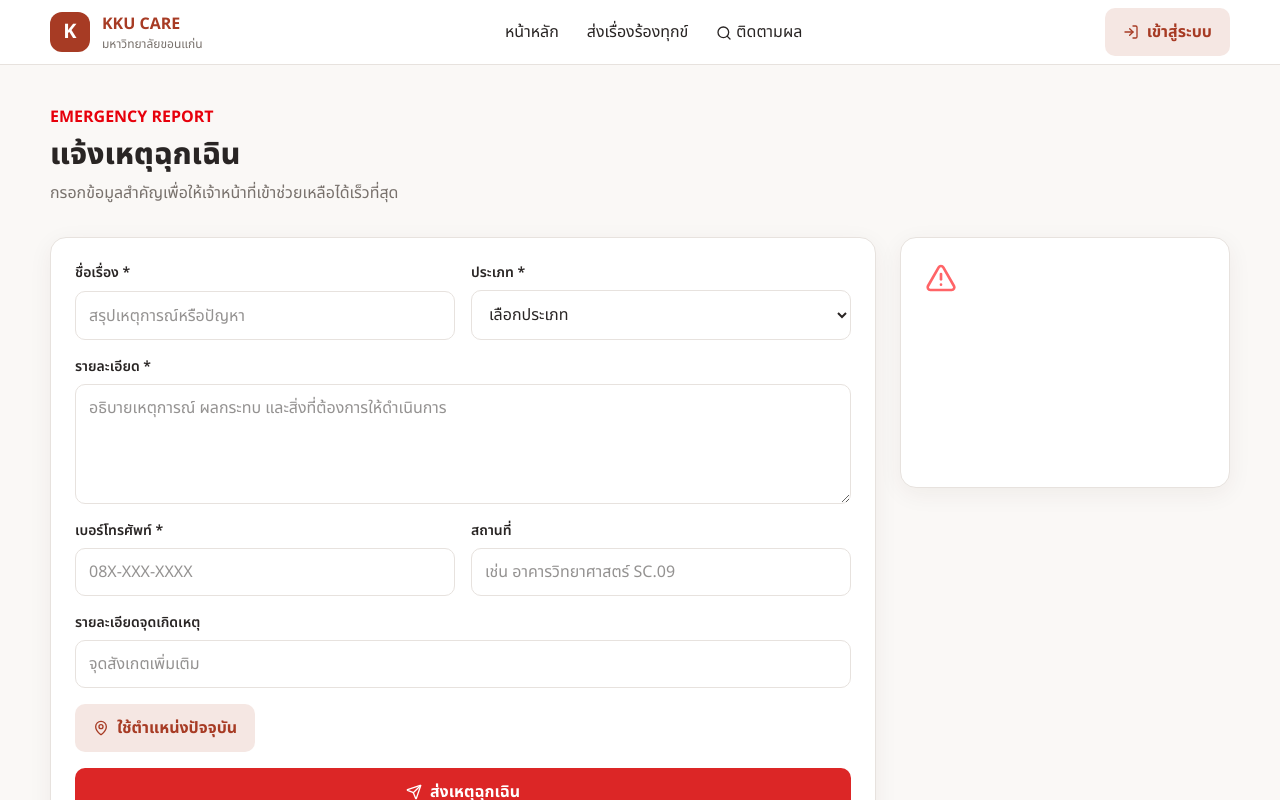
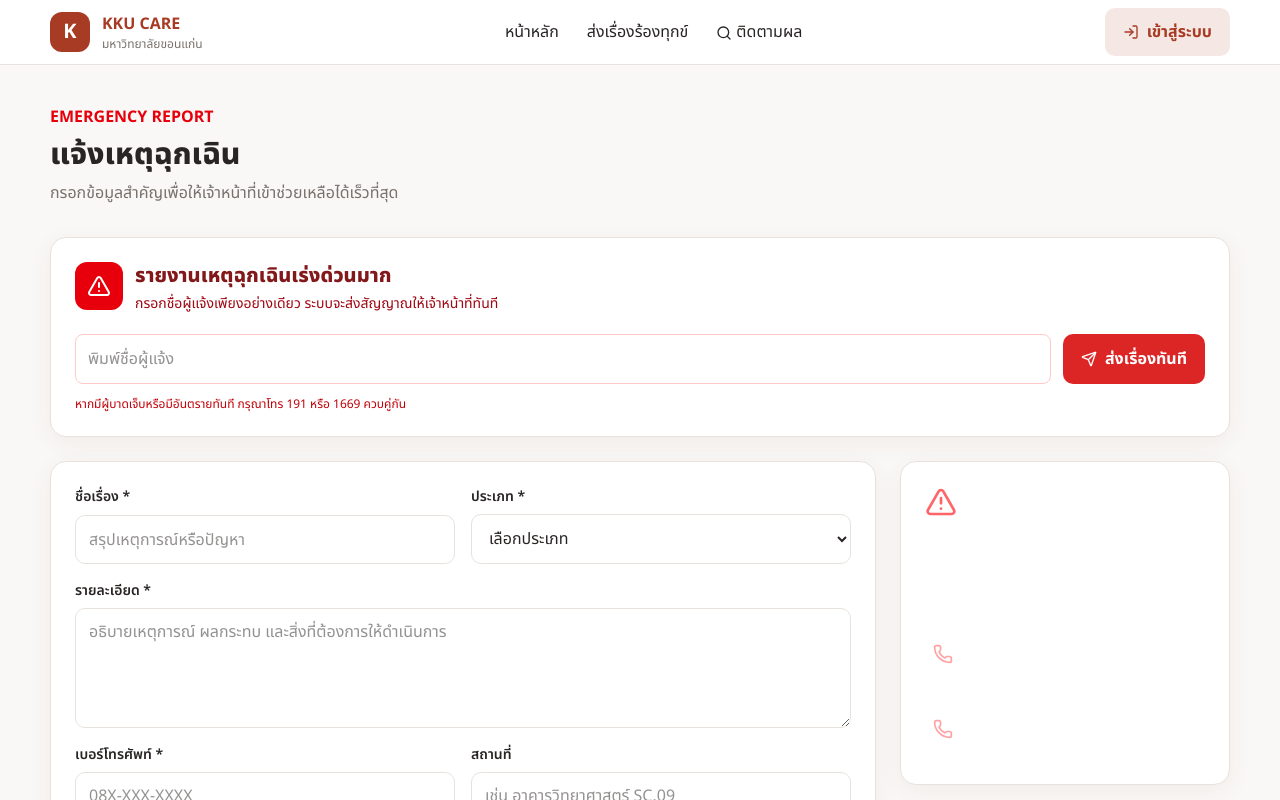
Before and after one commit to Thanachatk/KKU_Care, a Next.js app: page /emergency in a window 1280 px wide. Shown: the top 800 px of the page. Built offline with nearby package versions, Linux system fonts and the light colour scheme.

Commit message:
Update 1.0 add Email login,fix tol bug

```diff
--- /dev/null
+++ b/app/api/emergency/quick/route.ts
@@ -0,0 +1,30 @@
+import { NextResponse } from "next/server";
+import { z } from "zod";
+import { createClient } from "@/lib/supabase/server";
+
+const quickEmergencySchema = z.object({ name: z.string().trim().min(2, "กรุณาระบุชื่อผู้แจ้ง").max(120, "ชื่อยาวเกินไป") });
+
+export async function POST(request: Request) {
+  try {
+    const input = quickEmergencySchema.safeParse(await request.json());
+    if (!input.success) return NextResponse.json({ error: input.error.issues[0]?.message ?? "ข้อมูลไม่ถูกต้อง" }, { status: 400 });
+    const supabase = await createClient();
+    const { data: { user } } = await supabase.auth.getUser();
+    const { data, error } = await supabase.rpc("create_case", {
+      p_reporter_id: user?.id ?? null,
+      p_case_kind: "emergency",
+      p_title: `รายงานเหตุฉุกเฉินเร่งด่วนจาก ${input.data.name}`,
+      p_category: "ฉุกเฉินเร่งด่วน",
+      p_description: `ผู้แจ้ง: ${input.data.name} — รายงานเหตุฉุกเฉินเร่งด่วนผ่านแบบฟอร์มด่วน กรุณาติดต่อกลับและตรวจสอบพื้นที่โดยเร็วที่สุด`,
+      p_phone: "ไม่ระบุ",
+      p_location_name: null,
+      p_location_detail: null,
+      p_latitude: null,
+      p_longitude: null,
+    });
+    if (error) throw error;
+    return NextResponse.json({ tracking_code: data });
+  } catch (error) {
+    return NextResponse.json({ error: error instanceof Error ? error.message : "เกิดข้อผิดพลาดจากระบบ" }, { status: 500 });
+  }
+}
--- a/app/emergency/page.tsx
+++ b/app/emergency/page.tsx
@@ -1,2 +1,2 @@
-import { CaseForm } from "@/components/case-form"; import { AlertTriangle, Phone } from "lucide-react";
-export default function Emergency(){return <main className="container py-10"><div className="mb-8"><p className="font-bold text-red-600">EMERGENCY REPORT</p><h1 className="mt-2 text-3xl font-extrabold">แจ้งเหตุฉุกเฉิน</h1><p className="mt-2 text-[#78716C]">กรอกข้อมูลสำคัญเพื่อให้เจ้าหน้าที่เข้าช่วยเหลือได้เร็วที่สุด</p></div><div className="grid gap-6 lg:grid-cols-[1fr_330px]"><CaseForm kind="emergency"/><aside className="card h-fit bg-[#292524] p-6 text-white"><AlertTriangle className="mb-3 h-8 w-8 text-red-400"/><h2 className="text-xl font-bold">เหตุเร่งด่วนมาก?</h2><p className="mt-2 text-sm text-white/70">กรุณาโทรติดต่อหน่วยงานโดยตรงทันที</p><a href="tel:191" className="mt-5 flex items-center gap-3 border-t border-white/15 pt-4"><Phone/>191 ตำรวจ</a><a href="tel:1669" className="mt-4 flex items-center gap-3"><Phone/>1669 การแพทย์ฉุกเฉิน</a></aside></div></main>}
+import { CaseForm } from "@/components/case-form"; import { QuickEmergencyForm } from "@/components/quick-emergency-form"; import { AlertTriangle, Phone } from "lucide-react";
+export default function Emergency(){return <main className="container py-10"><div className="mb-8"><p className="font-bold text-red-600">EMERGENCY REPORT</p><h1 className="mt-2 text-3xl font-extrabold">แจ้งเหตุฉุกเฉิน</h1><p className="mt-2 text-[#78716C]">กรอกข้อมูลสำคัญเพื่อให้เจ้าหน้าที่เข้าช่วยเหลือได้เร็วที่สุด</p></div><div className="mb-6"><QuickEmergencyForm /></div><div className="grid gap-6 lg:grid-cols-[1fr_330px]"><CaseForm kind="emergency"/><aside className="card h-fit bg-[#292524] p-6 text-white"><AlertTriangle className="mb-3 h-8 w-8 text-red-400"/><h2 className="text-xl font-bold text-white">เหตุเร่งด่วนมาก?</h2><p className="mt-2 text-sm text-white/70">กรุณาโทรติดต่อหน่วยงานโดยตรงทันที</p><div className="mt-5 grid gap-3 border-t border-white/15 pt-4"><a href="tel:191" className="flex items-center gap-3 rounded-lg p-2 text-white hover:bg-white/10"><Phone className="h-5 w-5 shrink-0 text-red-300"/><span><strong className="block text-lg leading-tight text-white">191</strong><small className="text-white/75">ตำรวจ</small></span></a><a href="tel:1669" className="flex items-center gap-3 rounded-lg p-2 text-white hover:bg-white/10"><Phone className="h-5 w-5 shrink-0 text-red-300"/><span><strong className="block text-lg leading-tight text-white">1669</strong><small className="text-white/75">การแพทย์ฉุกเฉิน</small></span></a></div></aside></div></main>}
--- a/app/forgot-password/actions.ts
+++ b/app/forgot-password/actions.ts
@@ -1,2 +1,2 @@
-"use server"; import { redirect } from "next/navigation"; import { createClient } from "@/lib/supabase/server";
-export async function reset(formData:FormData){const supabase=await createClient();await supabase.auth.resetPasswordForEmail(String(formData.get("email")),{redirectTo:`${process.env.NEXT_PUBLIC_SITE_URL}/reset-password`});redirect("/login?reset=1");}
+"use server"; import { redirect } from "next/navigation"; import { createClient } from "@/lib/supabase/server"; import { isKkuMail } from "@/lib/auth/email-policy";
+export async function reset(formData:FormData){const email=String(formData.get("email")).trim().toLowerCase();if(!isKkuMail(email))redirect(`/forgot-password?error=${encodeURIComponent("กรุณาใช้ KKU Mail (@kkumail.com) เท่านั้น")}`);const supabase=await createClient();await supabase.auth.resetPasswordForEmail(email,{redirectTo:`${process.env.NEXT_PUBLIC_SITE_URL}/reset-password`});redirect("/login?reset=1");}
--- a/app/forgot-password/page.tsx
+++ b/app/forgot-password/page.tsx
@@ -1,2 +1,2 @@
 import Link from "next/link"; import { reset } from "./actions";
-export default function ForgotPassword(){return <main className="container grid min-h-[calc(100vh-64px)] place-items-center py-10"><form action={reset} className="card w-full max-w-md p-7"><h1 className="text-2xl font-extrabold">ลืมรหัสผ่าน</h1><p className="mb-6 mt-2 text-[#78716C]">เราจะส่งลิงก์สำหรับตั้งรหัสผ่านใหม่ไปยังอีเมลของคุณ</p><div className="field"><label htmlFor="email">อีเมล</label><input id="email" name="email" type="email" required/></div><button className="btn btn-primary w-full">ส่งลิงก์รีเซ็ต</button><Link className="mt-5 block text-center text-sm text-[#A73B24]" href="/login">กลับเข้าสู่ระบบ</Link></form></main>}
+export default async function ForgotPassword({searchParams}:{searchParams:Promise<{error?:string}>}){const {error}=await searchParams;return <main className="container grid min-h-[calc(100vh-64px)] place-items-center py-10"><form action={reset} className="card w-full max-w-md p-7"><h1 className="text-2xl font-extrabold">ลืมรหัสผ่าน</h1><p className="mb-2 mt-2 text-[#78716C]">ใช้ KKU Mail เพื่อรับลิงก์ตั้งรหัสผ่านใหม่</p><p className="mb-6 text-sm font-semibold text-[#A73B24]">เฉพาะอีเมล @kkumail.com</p>{error&&<p role="alert" className="mb-4 rounded-lg bg-red-50 p-3 text-sm text-red-700">{error}</p>}<div className="field"><label htmlFor="email">อีเมล KKU Mail</label><input id="email" name="email" type="email" placeholder="ชื่อผู้ใช้@kkumail.com" required/></div><button className="btn btn-primary w-full">ส่งลิงก์รีเซ็ต</button><Link className="mt-5 block text-center text-sm text-[#A73B24]" href="/login">กลับเข้าสู่ระบบ</Link></form></main>}
--- a/app/login/actions.ts
+++ b/app/login/actions.ts
@@ -1,2 +1,2 @@
-"use server"; import { redirect } from "next/navigation"; import { createClient } from "@/lib/supabase/server";
-export async function login(formData:FormData){const supabase=await createClient();const {error}=await supabase.auth.signInWithPassword({email:String(formData.get("email")),password:String(formData.get("password"))});if(error)redirect(`/login?error=${encodeURIComponent(error.message)}`);redirect("/");}
+"use server"; import { redirect } from "next/navigation"; import { createClient } from "@/lib/supabase/server"; import { isKkuMail } from "@/lib/auth/email-policy";
+export async function login(formData:FormData){const email=String(formData.get("email")).trim().toLowerCase();if(!isKkuMail(email))redirect(`/login?error=${encodeURIComponent("กรุณาใช้อีเมล KKU Mail (@kkumail.com) เท่านั้น")}`);const supabase=await createClient();const {error}=await supabase.auth.signInWithPassword({email,password:String(formData.get("password"))});if(error)redirect(`/login?error=${encodeURIComponent("อีเมลหรือรหัสผ่านไม่ถูกต้อง")}`);redirect("/");}
--- a/app/login/page.tsx
+++ b/app/login/page.tsx
@@ -1,2 +1,2 @@
 import Link from "next/link"; import { login } from "./actions";
-export default function Login(){return <main className="container grid min-h-[calc(100vh-64px)] place-items-center py-10"><form action={login} className="card w-full max-w-md p-7"><h1 className="text-2xl font-extrabold">เข้าสู่ระบบ KKU CARE</h1><p className="mb-6 mt-2 text-[#78716C]">สำหรับนักศึกษา บุคลากร และเจ้าหน้าที่</p><div className="field"><label htmlFor="email">อีเมล</label><input id="email" name="email" type="email" required/></div><div className="field"><label htmlFor="password">รหัสผ่าน</label><input id="password" name="password" type="password" required/></div><button className="btn btn-primary w-full">เข้าสู่ระบบ</button><div className="mt-5 flex justify-between text-sm"><Link className="text-[#A73B24]" href="/forgot-password">ลืมรหัสผ่าน</Link><Link className="text-[#A73B24]" href="/register">สมัครสมาชิก</Link></div></form></main>}
+export default async function Login({searchParams}:{searchParams:Promise<{error?:string}>}){const {error}=await searchParams;return <main className="container grid min-h-[calc(100vh-64px)] place-items-center py-10"><form action={login} className="card w-full max-w-md p-7"><h1 className="text-2xl font-extrabold">เข้าสู่ระบบ KKU CARE</h1><p className="mb-2 mt-2 text-[#78716C]">สำหรับนักศึกษา บุคลากร และเจ้าหน้าที่ KKU Mail เท่านั้น</p><p className="mb-6 text-sm font-semibold text-[#A73B24]">ต้องใช้อีเมลลงท้ายด้วย @kkumail.com</p>{error&&<p role="alert" className="mb-4 rounded-lg bg-red-50 p-3 text-sm text-red-700">{error}</p>}<div className="field"><label htmlFor="email">อีเมล KKU Mail</label><input id="email" name="email" type="email" placeholder="ชื่อผู้ใช้@kkumail.com" required/></div><div className="field"><label htmlFor="password">รหัสผ่าน</label><input id="password" name="password" type="password" required/></div><button className="btn btn-primary w-full">เข้าสู่ระบบ</button><div className="mt-5 flex justify-between text-sm"><Link className="text-[#A73B24]" href="/forgot-password">ลืมรหัสผ่าน</Link><Link className="text-[#A73B24]" href="/register">สมัครสมาชิก</Link></div></form></main>}
--- a/app/register/actions.ts
+++ b/app/register/actions.ts
@@ -1,2 +1,2 @@
-"use server"; import { redirect } from "next/navigation"; import { createClient } from "@/lib/supabase/server";
-export async function register(formData:FormData){const supabase=await createClient();const {error}=await supabase.auth.signUp({email:String(formData.get("email")),password:String(formData.get("password")),options:{data:{full_name:String(formData.get("full_name"))},emailRedirectTo:`${process.env.NEXT_PUBLIC_SITE_URL}/`}});if(error)redirect(`/register?error=${encodeURIComponent(error.message)}`);redirect("/login?registered=1");}
+"use server"; import { redirect } from "next/navigation"; import { createClient } from "@/lib/supabase/server"; import { isKkuMail } from "@/lib/auth/email-policy";
+export async function register(formData:FormData){const email=String(formData.get("email")).trim().toLowerCase();if(!isKkuMail(email))redirect(`/register?error=${encodeURIComponent("กรุณาใช้ KKU Mail (@kkumail.com) เท่านั้น")}`);const supabase=await createClient();const {error}=await supabase.auth.signUp({email,password:String(formData.get("password")),options:{data:{full_name:String(formData.get("full_name"))},emailRedirectTo:`${process.env.NEXT_PUBLIC_SITE_URL}/`}});if(error)redirect(`/register?error=${encodeURIComponent("ไม่สามารถสมัครสมาชิกได้ กรุณาตรวจสอบข้อมูล")}`);redirect("/login?registered=1");}
--- a/app/register/page.tsx
+++ b/app/register/page.tsx
@@ -1,2 +1,2 @@
 import Link from "next/link"; import { register } from "./actions";
-export default function Register(){return <main className="container grid min-h-[calc(100vh-64px)] place-items-center py-10"><form action={register} className="card w-full max-w-md p-7"><h1 className="text-2xl font-extrabold">สมัครสมาชิก</h1><p className="mb-6 mt-2 text-[#78716C]">เริ่มใช้งาน KKU CARE</p><div className="field"><label htmlFor="full_name">ชื่อ–นามสกุล</label><input id="full_name" name="full_name" required/></div><div className="field"><label htmlFor="email">อีเมล</label><input id="email" name="email" type="email" required/></div><div className="field"><label htmlFor="password">รหัสผ่าน</label><input id="password" name="password" type="password" minLength={8} required/></div><button className="btn btn-primary w-full">สมัครสมาชิก</button><p className="mt-5 text-center text-sm">มีบัญชีแล้ว? <Link className="text-[#A73B24]" href="/login">เข้าสู่ระบบ</Link></p></form></main>}
+export default async function Register({searchParams}:{searchParams:Promise<{error?:string}>}){const {error}=await searchParams;return <main className="container grid min-h-[calc(100vh-64px)] place-items-center py-10"><form action={register} className="card w-full max-w-md p-7"><h1 className="text-2xl font-extrabold">สมัครสมาชิก</h1><p className="mb-2 mt-2 text-[#78716C]">เริ่มใช้งาน KKU CARE</p><p className="mb-6 text-sm font-semibold text-[#A73B24]">รับเฉพาะอีเมล KKU Mail (@kkumail.com)</p>{error&&<p role="alert" className="mb-4 rounded-lg bg-red-50 p-3 text-sm text-red-700">{error}</p>}<div className="field"><label htmlFor="full_name">ชื่อ–นามสกุล</label><input id="full_name" name="full_name" required/></div><div className="field"><label htmlFor="email">อีเมล KKU Mail</label><input id="email" name="email" type="email" placeholder="ชื่อผู้ใช้@kkumail.com" required/></div><div className="field"><label htmlFor="password">รหัสผ่าน</label><input id="password" name="password" type="password" minLength={8} required/></div><button className="btn btn-primary w-full">สมัครสมาชิก</button><p className="mt-5 text-center text-sm">มีบัญชีแล้ว? <Link className="text-[#A73B24]" href="/login">เข้าสู่ระบบ</Link></p></form></main>}
--- /dev/null
+++ b/components/quick-emergency-form.tsx
@@ -0,0 +1,53 @@
+"use client";
+
+import { useState } from "react";
+import { AlertTriangle, Copy, Send } from "lucide-react";
+
+export function QuickEmergencyForm() {
+  const [name, setName] = useState("");
+  const [loading, setLoading] = useState(false);
+  const [error, setError] = useState("");
+  const [trackingCode, setTrackingCode] = useState("");
+
+  async function submit(event: React.FormEvent<HTMLFormElement>) {
+    event.preventDefault();
+    if (!name.trim()) {
+      setError("กรุณาพิมพ์ชื่อผู้แจ้ง");
+      return;
+    }
+    setLoading(true);
+    setError("");
+    try {
+      const response = await fetch("/api/emergency/quick", {
+        method: "POST",
+        headers: { "Content-Type": "application/json" },
+        body: JSON.stringify({ name: name.trim() }),
+      });
+      const result = await response.json();
+      if (!response.ok) throw new Error(result.error ?? "ส่งรายงานไม่สำเร็จ");
+      setTrackingCode(result.tracking_code);
+      setName("");
+    } catch (submissionError) {
+      setError(submissionError instanceof Error ? submissionError.message : "เกิดข้อผิดพลาด");
+    } finally {
+      setLoading(false);
+    }
+  }
+
+  async function copyCode() {
+    await navigator.clipboard?.writeText(trackingCode);
+  }
+
+  return <section className="card border-red-200 bg-red-50 p-5 sm:p-6" aria-labelledby="quick-emergency-heading">
+    <div className="flex items-start gap-3">
+      <span className="rounded-xl bg-red-600 p-3 text-white"><AlertTriangle className="h-6 w-6" /></span>
+      <div>
+        <h2 id="quick-emergency-heading" className="text-xl font-extrabold text-red-900">รายงานเหตุฉุกเฉินเร่งด่วนมาก</h2>
+        <p className="mt-1 text-sm text-red-800">กรอกชื่อผู้แจ้งเพียงอย่างเดียว ระบบจะส่งสัญญาณให้เจ้าหน้าที่ทันที</p>
+      </div>
+    </div>
+    {trackingCode ? <div className="mt-5 rounded-xl bg-white p-4 text-center"><p className="text-sm text-[#78716C]">ส่งรายงานแล้ว กรุณาเก็บรหัสติดตาม</p><div className="mt-1 flex items-center justify-center gap-2"><strong className="text-2xl text-[#A73B24]">{trackingCode}</strong><button type="button" onClick={copyCode} className="rounded-lg p-2 text-[#A73B24] hover:bg-[#F5E7E3]" aria-label="คัดลอกรหัสติดตาม"><Copy className="h-4 w-4" /></button></div></div> : <form onSubmit={submit} className="mt-5 flex flex-col gap-3 sm:flex-row"><label className="sr-only" htmlFor="quick-emergency-name">ชื่อผู้แจ้ง</label><input id="quick-emergency-name" value={name} onChange={(event) => setName(event.target.value)} className="min-w-0 flex-1 rounded-lg border border-red-200 bg-white px-3 py-3" placeholder="พิมพ์ชื่อผู้แจ้ง" maxLength={120} /><button className="btn btn-danger" disabled={loading}><Send className="h-4 w-4" />{loading ? "กำลังส่ง..." : "ส่งเรื่องทันที"}</button></form>}
+    {error && <p className="mt-3 text-sm font-semibold text-red-700" role="alert">{error}</p>}
+    <p className="mt-3 text-xs text-red-700">หากมีผู้บาดเจ็บหรือมีอันตรายทันที กรุณาโทร 191 หรือ 1669 ควบคู่กัน</p>
+  </section>;
+}
--- /dev/null
+++ b/lib/auth/email-policy.ts
@@ -0,0 +1,5 @@
+export const KKU_EMAIL_DOMAIN = "@kkumail.com";
+
+export function isKkuMail(email: string) {
+  return email.trim().toLowerCase().endsWith(KKU_EMAIL_DOMAIN);
+}
```
Also changed, not shown: 1 other file (tests, documents, lock files or other folders).
